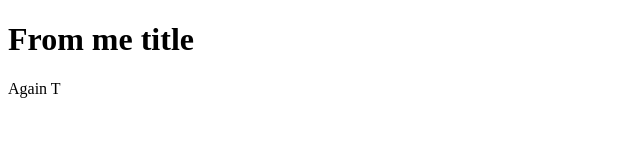
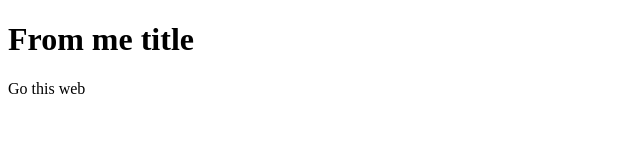
Before and after one commit to gothisweb/gothisweb2, a plain HTML site: page index.html in a window 1280 px wide. Shown: the full height of the page, 0-640 px from the left. Drawn offline with Linux system fonts and the light colour scheme.

Commit message:
Gothisweb

```diff
--- a/index.html
+++ b/index.html
@@ -6,6 +6,6 @@
   </head>
   <body>
     <h1>From me title</h1>
-    <p>Again T</p>
+    <p>Go this web</p>
   </body>
 </html>
```
